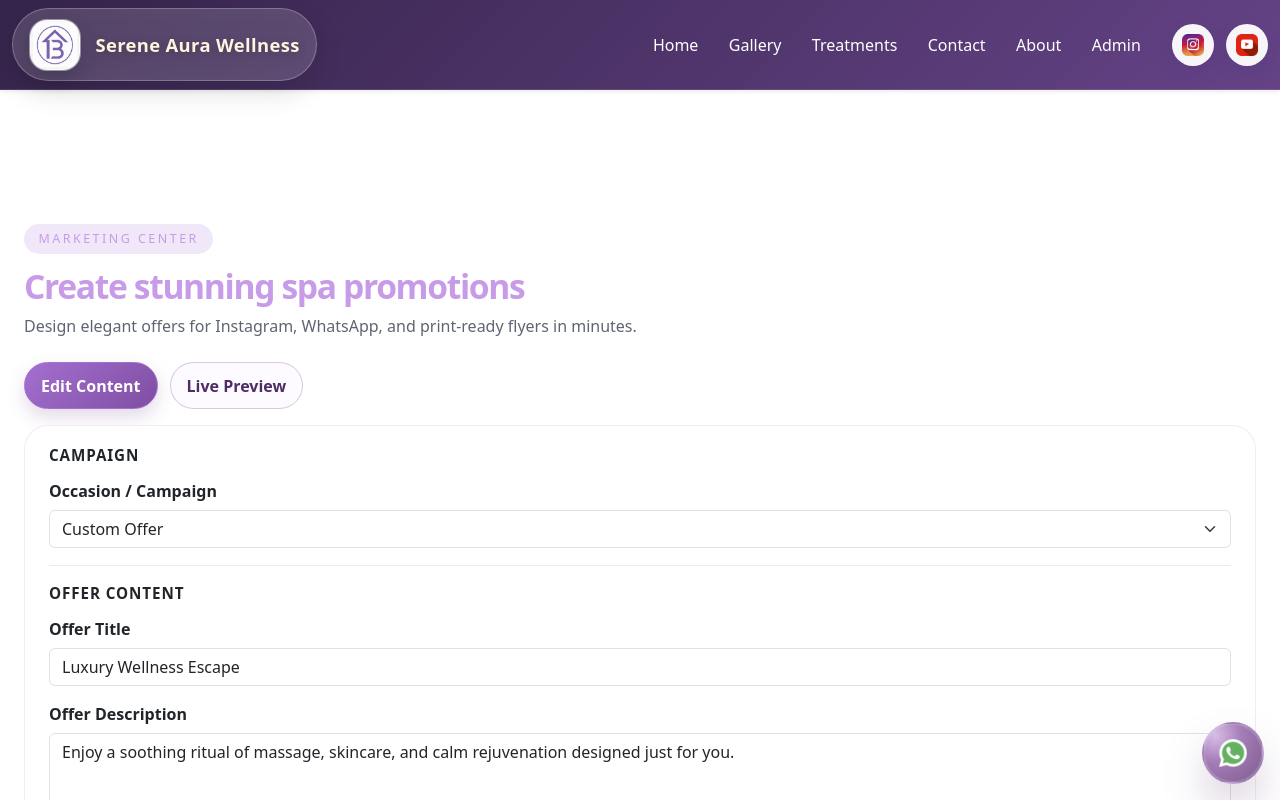
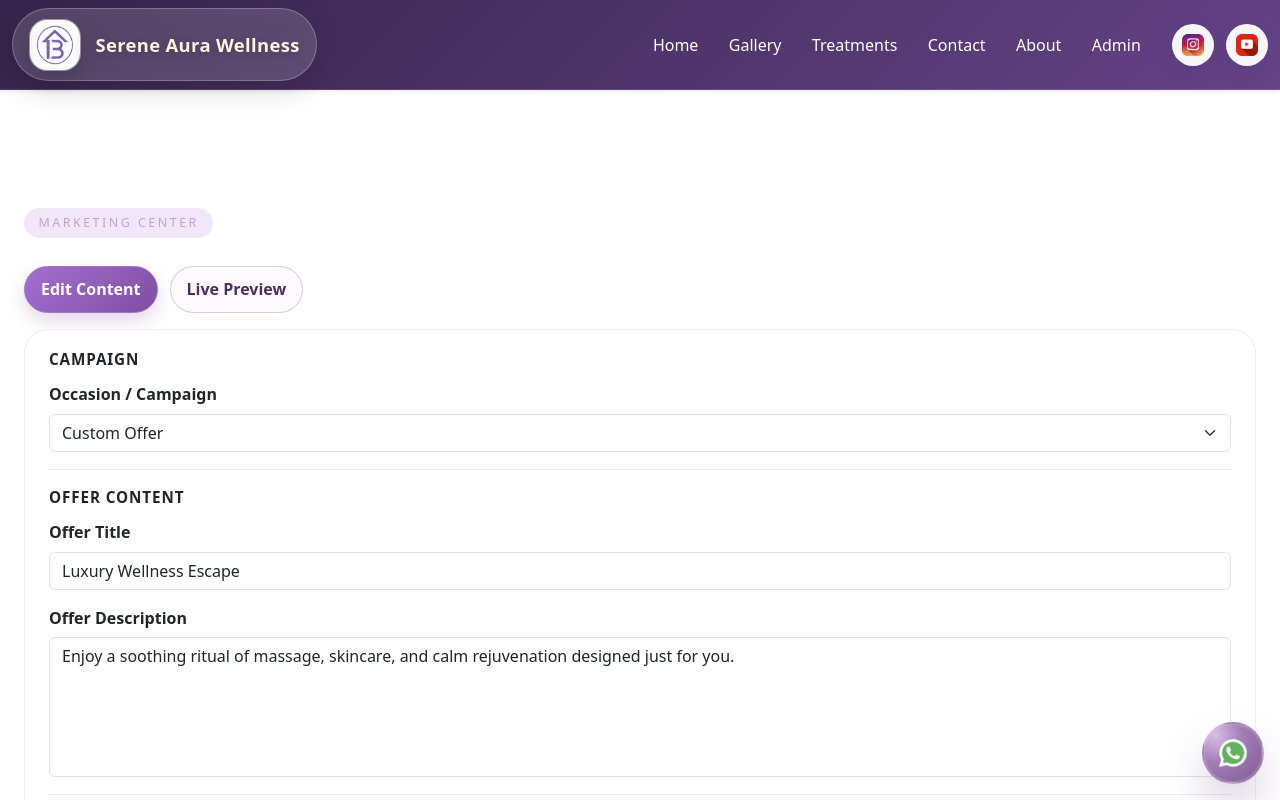
Before and after one commit to meBharathAlwala/BtagInterio, an Angular app: page /marketing-center in a window 1280 px wide. Shown: the top 800 px of the page. Built offline with nearby package versions, Linux system fonts and the light colour scheme.

Commit message:
alignment

```diff
--- a/src/app/admin/admin.html
+++ b/src/app/admin/admin.html
@@ -3,10 +3,6 @@
     <div class="row justify-content-center">
       <div class="col-lg-8">
         <div class="admin-card">
-          <div class="admin-header">
-            <span class="section-label">Admin Access</span>
-          </div>
-
           <div *ngIf="!isLoggedIn" class="login-form">
             <div class="mb-3">
               <label class="form-label">Username</label>
@@ -21,9 +17,7 @@
           </div>
 
           <div *ngIf="isLoggedIn" class="dashboard">
-            <div class="mt-4">
-              <app-marketing-center></app-marketing-center>
-            </div>
+            <app-marketing-center></app-marketing-center>
             <button type="button" class="btn btn-outline-primary mt-4" (click)="logout()">Logout</button>
           </div>
         </div>
--- a/src/app/marketing-center/marketing-center.html
+++ b/src/app/marketing-center/marketing-center.html
@@ -1,10 +1,8 @@
 <section class="marketing-shell fade-in">
-  <div class="container py-4">
-    <div class="d-flex flex-column flex-lg-row justify-content-between align-items-start align-items-lg-center gap-3 mb-4">
+  <div class="container py-2">
+    <div class="d-flex flex-column flex-lg-row justify-content-between align-items-start align-items-lg-center gap-3 mb-3">
       <div>
         <span class="section-label">Marketing Center</span>
-        <h1 class="section-title mb-2">Create stunning spa promotions</h1>
-        <p class="section-copy mb-0">Design elegant offers for Instagram, WhatsApp, and print-ready flyers in minutes.</p>
       </div>
       <div class="d-flex gap-2 flex-wrap export-actions" *ngIf="activeTab === 'preview'">
         <button class="export-btn" (click)="downloadPoster('png')">
```
